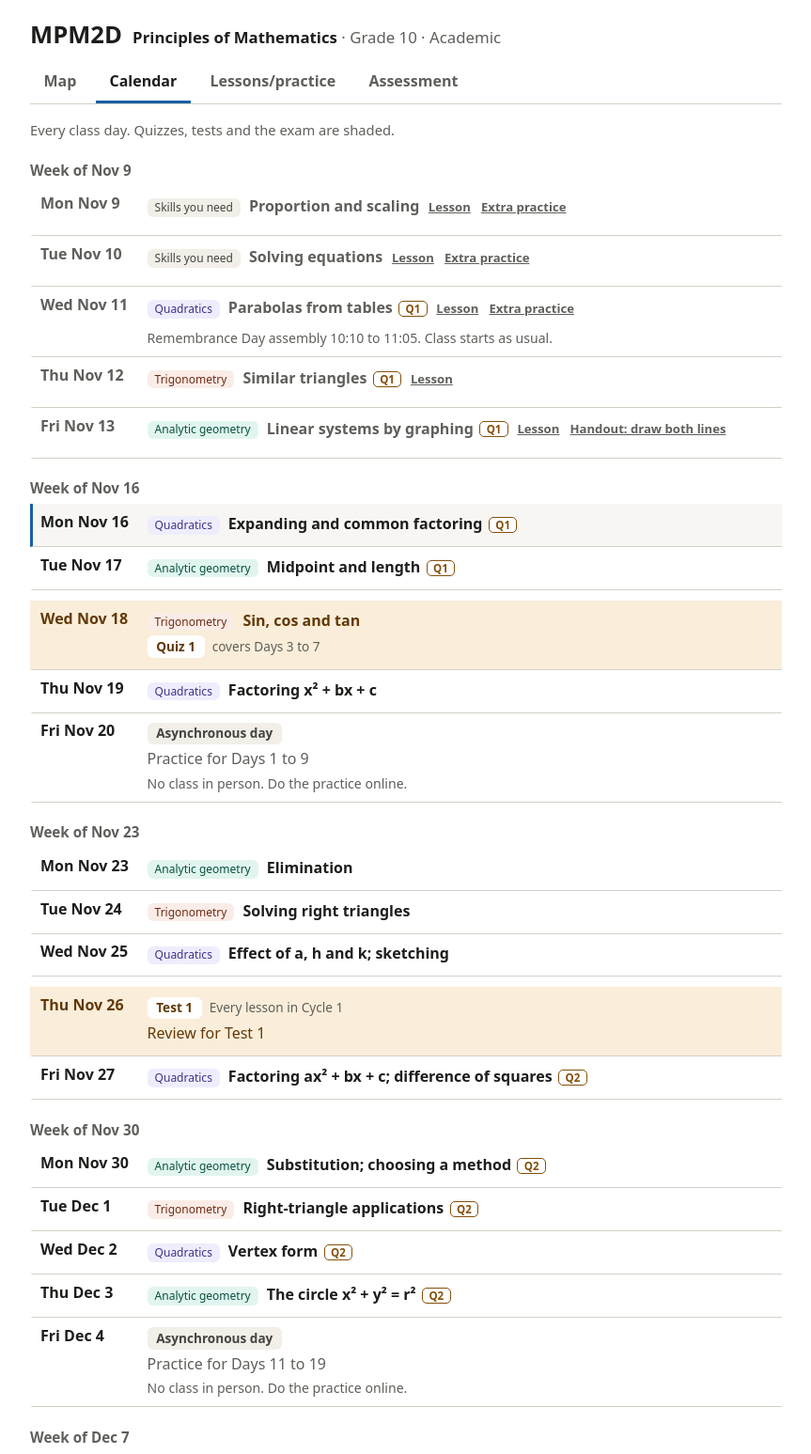
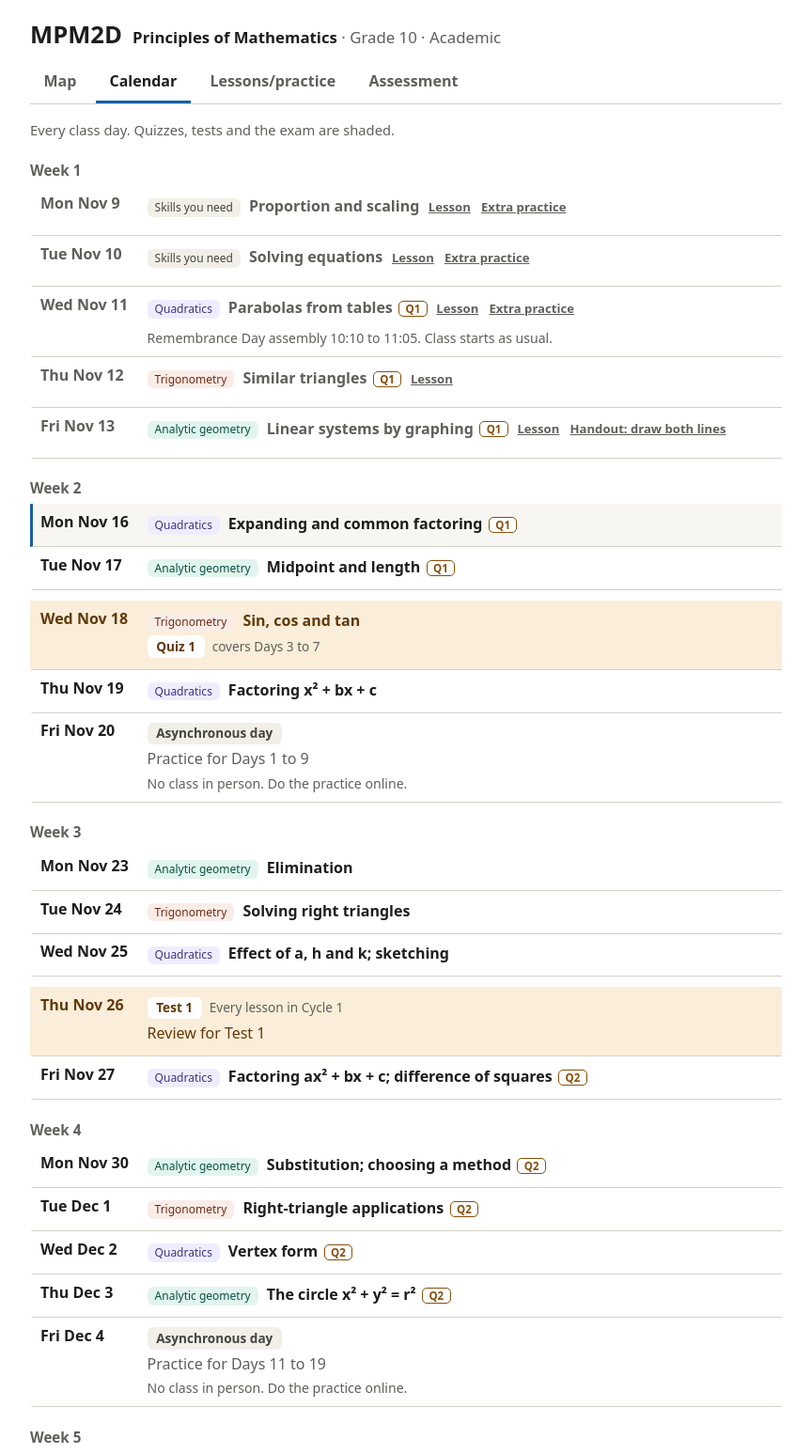
Before and after one commit to Fisher888/fisher888.github.io, a plain HTML site: page mpm2d/calendar/index.html in a window 1280 px wide. Shown: the part 53-1600 px from the top of the page at 94% size, without its empty margins (208-1071 px from the left). Drawn offline with Linux system fonts and the light colour scheme.

Commit message:
Update site

```diff
--- a/mpm2d/calendar/index.html
+++ b/mpm2d/calendar/index.html
@@ -35,8 +35,8 @@
 
 <script type="application/json" id="classdays">["2026-11-09","2026-11-10","2026-11-11","2026-11-12","2026-11-13","2026-11-16","2026-11-17","2026-11-18","2026-11-19","2026-11-23","2026-11-24","2026-11-25","2026-11-26","2026-11-27","2026-11-30","2026-12-01","2026-12-02","2026-12-03","2026-12-07","2026-12-08","2026-12-09","2026-12-10","2026-12-11","2026-12-14","2026-12-15","2026-12-16","2026-12-17","2027-01-04","2027-01-05","2027-01-06","2027-01-07","2027-01-08","2027-01-11","2027-01-12","2027-01-13","2027-01-14","2027-01-15","2027-01-18"]</script>
 <p class="blurb">Every class day. Quizzes, tests and the exam are shaded.</p>
-<section class="week" aria-label="Week of Nov 9">
-  <h2>Week of Nov 9</h2>
+<section class="week" aria-label="Week 1">
+  <h2>Week 1</h2>
   <div class="day done class">
     <div class="dn"><b>Mon Nov 9</b></div>
     <div class="di"><span class="sr">Done. </span>
@@ -73,8 +73,8 @@
     </div>
   </div>
 </section>
-<section class="week" aria-label="Week of Nov 16">
-  <h2>Week of Nov 16</h2>
+<section class="week" aria-label="Week 2">
+  <h2>Week 2</h2>
   <div class="day next class">
     <div class="dn"><b>Mon Nov 16</b></div>
     <div class="di"><span class="sr">Next class. </span>
@@ -113,8 +113,8 @@
     </div>
   </div>
 </section>
-<section class="week" aria-label="Week of Nov 23">
-  <h2>Week of Nov 23</h2>
+<section class="week" aria-label="Week 3">
+  <h2>Week 3</h2>
   <div class="day todo class">
     <div class="dn"><b>Mon Nov 23</b></div>
     <div class="di">
@@ -153,8 +153,8 @@
     </div>
   </div>
 </section>
-<section class="week" aria-label="Week of Nov 30">
-  <h2>Week of Nov 30</h2>
+<section class="week" aria-label="Week 4">
+  <h2>Week 4</h2>
   <div class="day todo class">
     <div class="dn"><b>Mon Nov 30</b></div>
     <div class="di">
@@ -191,8 +191,8 @@
     </div>
   </div>
 </section>
-<section class="week" aria-label="Week of Dec 7">
-  <h2>Week of Dec 7</h2>
+<section class="week" aria-label="Week 5">
+  <h2>Week 5</h2>
   <div class="day todo class assess">
     <div class="dn"><b>Mon Dec 7</b></div>
     <div class="di">
@@ -231,8 +231,8 @@
     </div>
   </div>
 </section>
-<section class="week" aria-label="Week of Dec 14">
-  <h2>Week of Dec 14</h2>
+<section class="week" aria-label="Week 6">
+  <h2>Week 6</h2>
   <div class="day todo class">
     <div class="dn"><b>Mon Dec 14</b></div>
     <div class="di">
@@ -271,8 +271,8 @@
     </div>
   </div>
 </section><div class="gap">Winter break · Dec 19 to Jan 3</div>
-<section class="week" aria-label="Week of Jan 4">
-  <h2>Week of Jan 4</h2>
+<section class="week" aria-label="Week 7">
+  <h2>Week 7</h2>
   <div class="day todo class">
     <div class="dn"><b>Mon Jan 4</b></div>
     <div class="di">
@@ -311,8 +311,8 @@
     </div>
   </div>
 </section>
-<section class="week" aria-label="Week of Jan 11">
-  <h2>Week of Jan 11</h2>
+<section class="week" aria-label="Week 8">
+  <h2>Week 8</h2>
   <div class="day todo class">
     <div class="dn"><b>Mon Jan 11</b></div>
     <div class="di">
@@ -351,8 +351,8 @@
     </div>
   </div>
 </section>
-<section class="week" aria-label="Week of Jan 18">
-  <h2>Week of Jan 18</h2>
+<section class="week" aria-label="Week 9">
+  <h2>Week 9</h2>
   <div class="day todo class assess">
     <div class="dn"><b>Mon Jan 18</b></div>
     <div class="di">
```
Also changed, not shown: mbf3c/calendar/index.html (+18 -18 lines).
